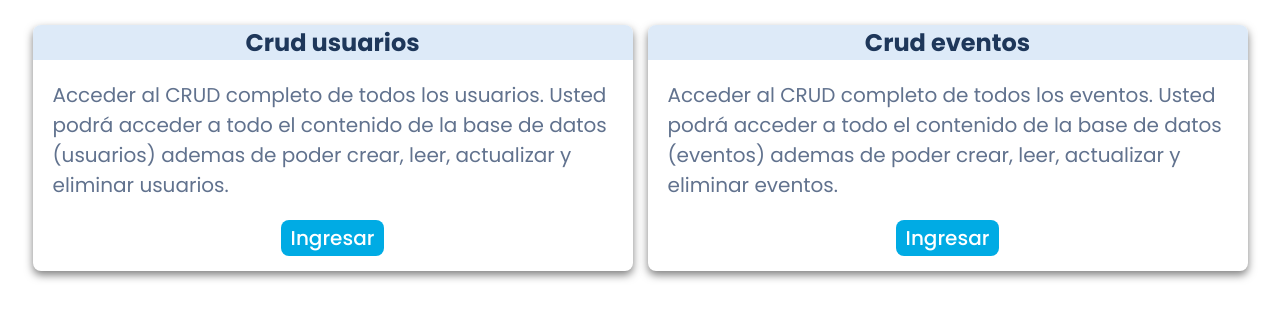
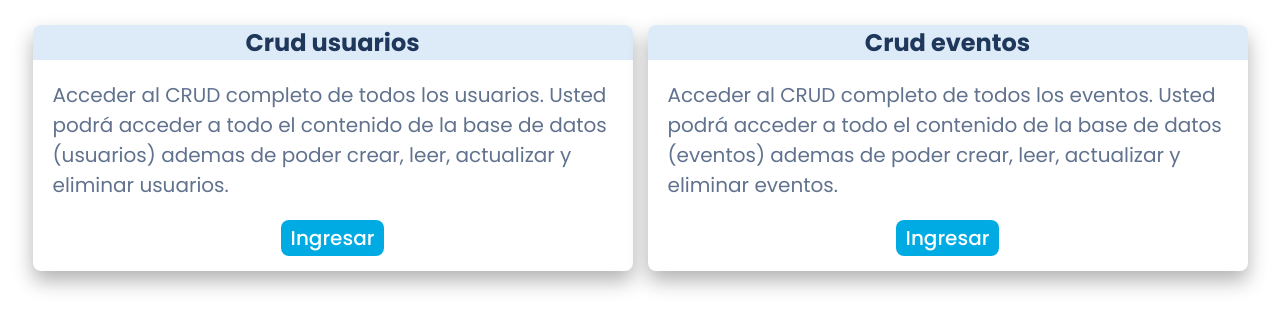
Before and after one commit to karloz-1/smart-parents, a PHP site: page /views/crud/admin.php in a window 1280 px wide. Shown: the part 50-379 px from the top of the page. Run offline with PHP 8.4, Linux system fonts and the light colour scheme; a user stored in the database is signed in.

Commit message:
se actualizaron las sombras de las tarjetas

```diff
--- a/assets/css/admin.css
+++ b/assets/css/admin.css
@@ -5,7 +5,7 @@
 .card_crud_usuarios {
     width: 600px;   /* Ancho fijo de la tarjeta */
     border-radius: 8px; /* Redondeo de bordes de 8px */
-    box-shadow: 0 4px 8px rgba(0, 0, 0, 0.5);
+    box-shadow: 0px 10px 20px rgba(0, 0, 0, 0.3);
     overflow: hidden;   /* Oculta el contenido desbordado */
     background-color: var(--color-bg);
     display: flex;
@@ -16,7 +16,7 @@
 .card_crud_eventos {
     width: 600px;   /* Ancho fijo de la tarjeta */
     border-radius: 8px; /* Redondeo de bordes de 8px */
-    box-shadow: 0 4px 8px rgba(0, 0, 0, 0.5);
+    box-shadow: 0px 10px 20px rgba(0, 0, 0, 0.3);
     overflow: hidden;   /* Oculta el contenido desbordado */
     background-color: var(--color-bg);
     display: flex;
--- a/assets/css/dashboard.css
+++ b/assets/css/dashboard.css
@@ -35,7 +35,7 @@ main {
 .card {
     width: auto;   /* Ancho fijo de la tarjeta */
     border-radius: 8px; /* Redondeo de bordes de 8px */
-    box-shadow: 0 4px 8px rgba(0, 0, 0, 0.5);
+    box-shadow: 0px 10px 20px rgba(0, 0, 0, 0.3);
     overflow: hidden;   /* Oculta el contenido desbordado */
     background-color: var(--color-bg);
     margin: 40px;
--- a/assets/css/index.css
+++ b/assets/css/index.css
@@ -47,7 +47,7 @@
     .main_card {
         width: 600px;   /* Ancho fijo de la tarjeta */
         border-radius: 8px; /* Redondeo de bordes de 8px */
-        box-shadow: 0 4px 8px rgba(0, 0, 0, 0.5);
+        box-shadow: 0px 10px 20px rgba(0, 0, 0, 0.3);
         overflow: hidden;   /* Oculta el contenido desbordado */
         background-color: var(--color-bg);
         margin: 80px;
--- a/assets/css/login.css
+++ b/assets/css/login.css
@@ -50,7 +50,7 @@
     .login_card {
         width: 500px;
         border-radius: 8px;
-        box-shadow: 0 4px 8px rgba(0, 0, 0, 0.5);
+        box-shadow: 0px 10px 20px rgba(0, 0, 0, 0.3);
         overflow: hidden;
         background-color: var(--color-bg-alt);
     }
```
